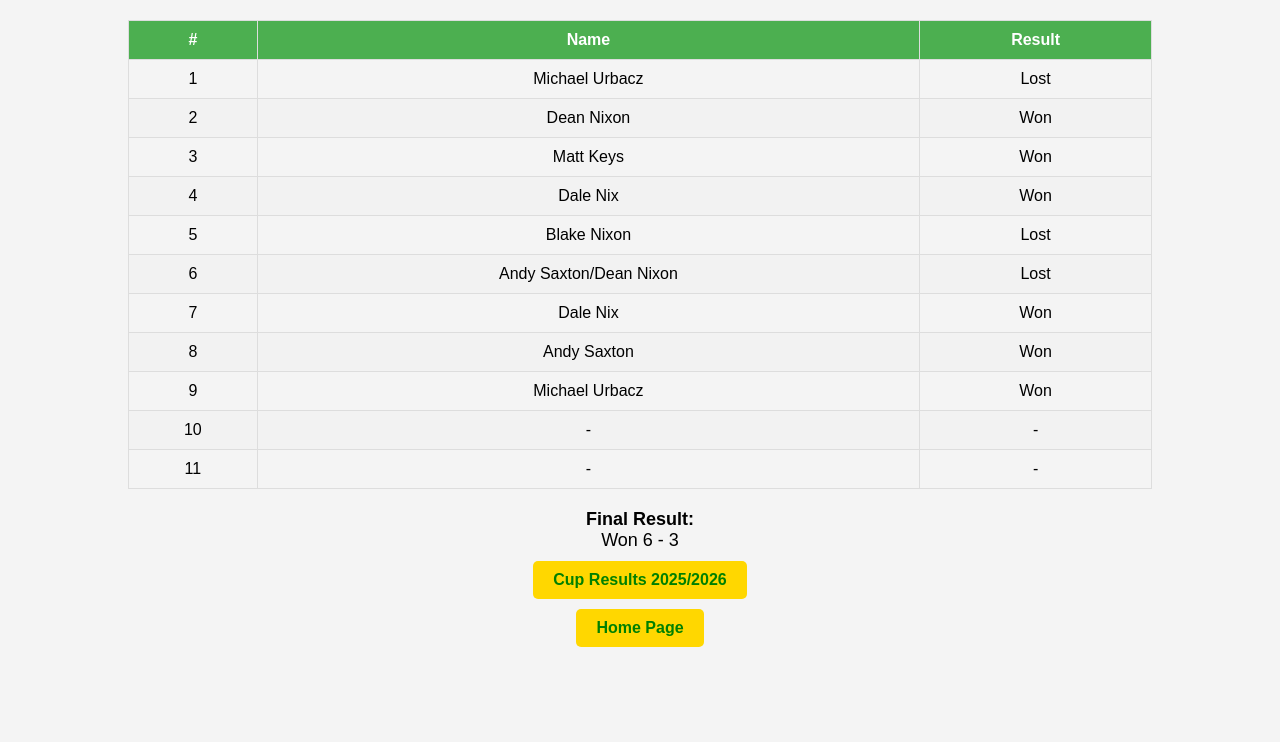
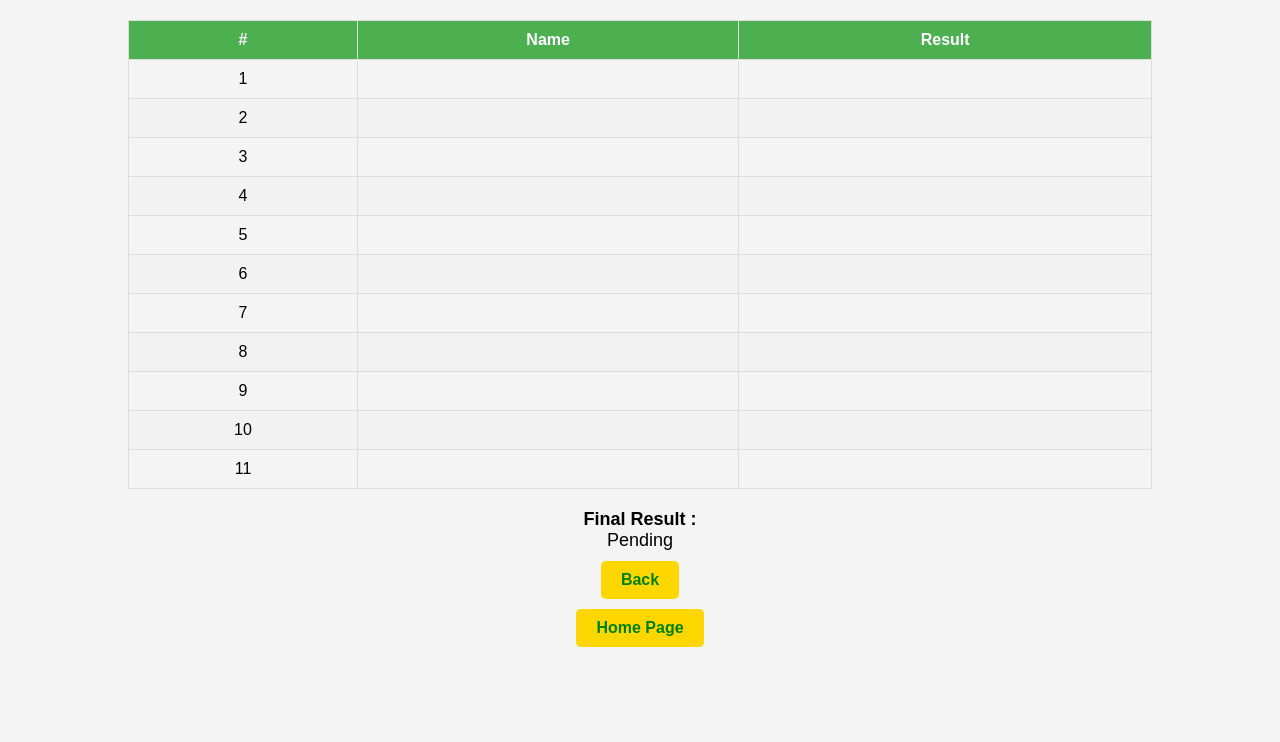
Before and after one commit to con-club-pool-2026/cup-result-1, a plain HTML site: page index.html in a window 1280 px wide. Shown: the part 58-800 px from the top of the page. Drawn offline with Linux system fonts and the light colour scheme.

Commit message:
Update index.html

```diff
--- a/index.html
+++ b/index.html
@@ -73,7 +73,7 @@
 <body>
 
 <header>
-    <h1>Bunkers HillBillys (A)</h1>
+    <h1>Cueball Wizards (EPA) (A)</h1>
 </header>
 
     <!-- Table for Player Results -->
@@ -88,68 +88,68 @@
     <tbody>
         <tr>
             <td>1</td>
-            <td>Michael Urbacz</td>
-            <td>Lost</td>
+            <td></td>
+            <td></td>
         </tr>
         <tr>
             <td>2</td>
-            <td>Dean Nixon</td>
-            <td>Won</td>
+            <td></td>
+            <td></td>
         </tr>
         <tr>
             <td>3</td>
-            <td>Matt Keys</td>
-            <td>Won</td>
+            <td></td>
+            <td></td>
         </tr>
         <tr>
             <td>4</td>
-            <td>Dale Nix</td>
-            <td>Won</td>
+            <td></td>
+            <td></td>
         </tr>
         <tr>
             <td>5</td>
-            <td>Blake Nixon</td>
-            <td>Lost</td>
+            <td></td>
+            <td></td>
         </tr>
         <tr>
             <td>6</td>
-            <td>Andy Saxton/Dean Nixon</td>
-            <td>Lost</td>
+            <td></td>
+            <td></td>
         </tr>
         <tr>
             <td>7</td>
-            <td>Dale Nix</td>
-            <td>Won</td>
+            <td></td>
+            <td></td>
         </tr>
         <tr>
             <td>8</td>
-            <td>Andy Saxton</td>
-            <td>Won</td>
+            <td></td>
+            <td></td>
         </tr>
         <tr>
             <td>9</td>
-            <td>Michael Urbacz</td>
-            <td>Won</td>
+            <td></td>
+            <td></td>
         </tr>
         <tr>
             <td>10</td>
-            <td>-</td>
-            <td>-</td>
+            <td></td>
+            <td></td>
         </tr>
         <tr>
             <td>11</td>
-            <td>-</td>
-            <td>-</td>
+            <td></td>
+            <td></td>
         </tr>
     </tbody>
 </table>
 
 <section>
-    <div class="sub-header"><strong>Final Result:</strong><br>Won 6 - 3</div>
+    <div class="sub-header"><strong>Final Result : </strong><br>Pending</div>
 </section>
 
 <section>
-<p><a href="https://con-club-pool-2026.github.io/cup-history/" class="button-link">Cup Results 2025/2026</a></p>
+<p><a href="https://con-club-pool-2026.github.io/cup-history/" class="button-link">Back</a></p>
 <p><a href="https://con-club-pool-2026.github.io/home/" class="button-link">Home Page</a></p>
 </section>
 
```
